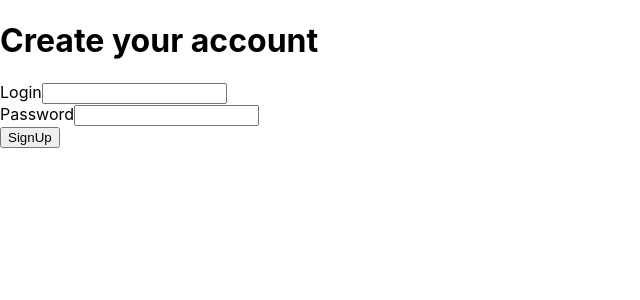
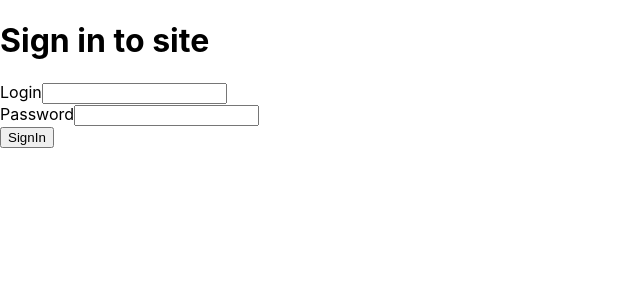
Before and after one commit to ArtyomIbatulin/Bookstore-frontend-old, a React (Create React App) app: page /sign-in in a window 1280 px wide. Before the commit this address led to /sign-up. Shown: the top 300 px of the page, without its empty margins (0-640 px from the left). Built offline with nearby package versions, Linux system fonts and the light colour scheme.

Commit message:
added formik in sign in

```diff
--- /dev/null
+++ b/src/pages/signIn/SignIn.js
@@ -0,0 +1,38 @@
+import React from 'react';
+import { Formik, Form } from 'formik';
+import MyTextInput from '../../components/MyTextInput';
+import validation from './validation';
+const initialValues = {
+  login: '',
+  password: '',
+};
+
+const SignIn = () => {
+  return (
+    <main>
+      <h1>Sign in to site</h1>
+      <Formik
+        initialValues={initialValues}
+        validationSchema={validation}
+        onSubmit={(values, { setSubmitting, resetForm }) => {
+          setSubmitting(false);
+          resetForm();
+          console.log(values);
+        }}
+      >
+        <Form>
+          <MyTextInput label="Login" name="login" type="text" />
+          <MyTextInput label="Password" name="password" type="text" />
+
+          <div>
+            <button type="submit">SignIn</button>
+          </div>
+        </Form>
+      </Formik>
+    </main>
+  );
+};
+
+export default SignIn;
+
+// type = 'password' ??
--- /dev/null
+++ b/src/pages/signIn/validation.js
@@ -0,0 +1,8 @@
+import * as Yup from 'yup';
+
+const validation = Yup.object({
+  login: Yup.string().trim().required().min(2).max(20),
+  password: Yup.string().trim().required().min(3),
+});
+
+export default validation;
--- a/src/routes.js
+++ b/src/routes.js
@@ -6,7 +6,7 @@ import BookPage from './pages/BookPage';
 import Profile from './pages/Profile';
 import Orders from './pages/Orders';
 import AdminPage from './pages/AdminPage';
-import SignUp from './pages/signUp/SignUp';
+import SignIn from './pages/signIn/SignIn';
 
 const useRoutes = (isAuthenticated) => {
   if (isAuthenticated) {
@@ -27,8 +27,8 @@ const useRoutes = (isAuthenticated) => {
   return (
     <Switch>
       {/* <Route exact path="/" component={MainPage} /> */}
-      <Route exact path="/sign-up" component={SignUp} />
-      <Redirect to="/sign-up" />
+      <Route exact path="/sign-in" component={SignIn} />
+      <Redirect to="/sign-in" />
     </Switch>
   );
 };
```
